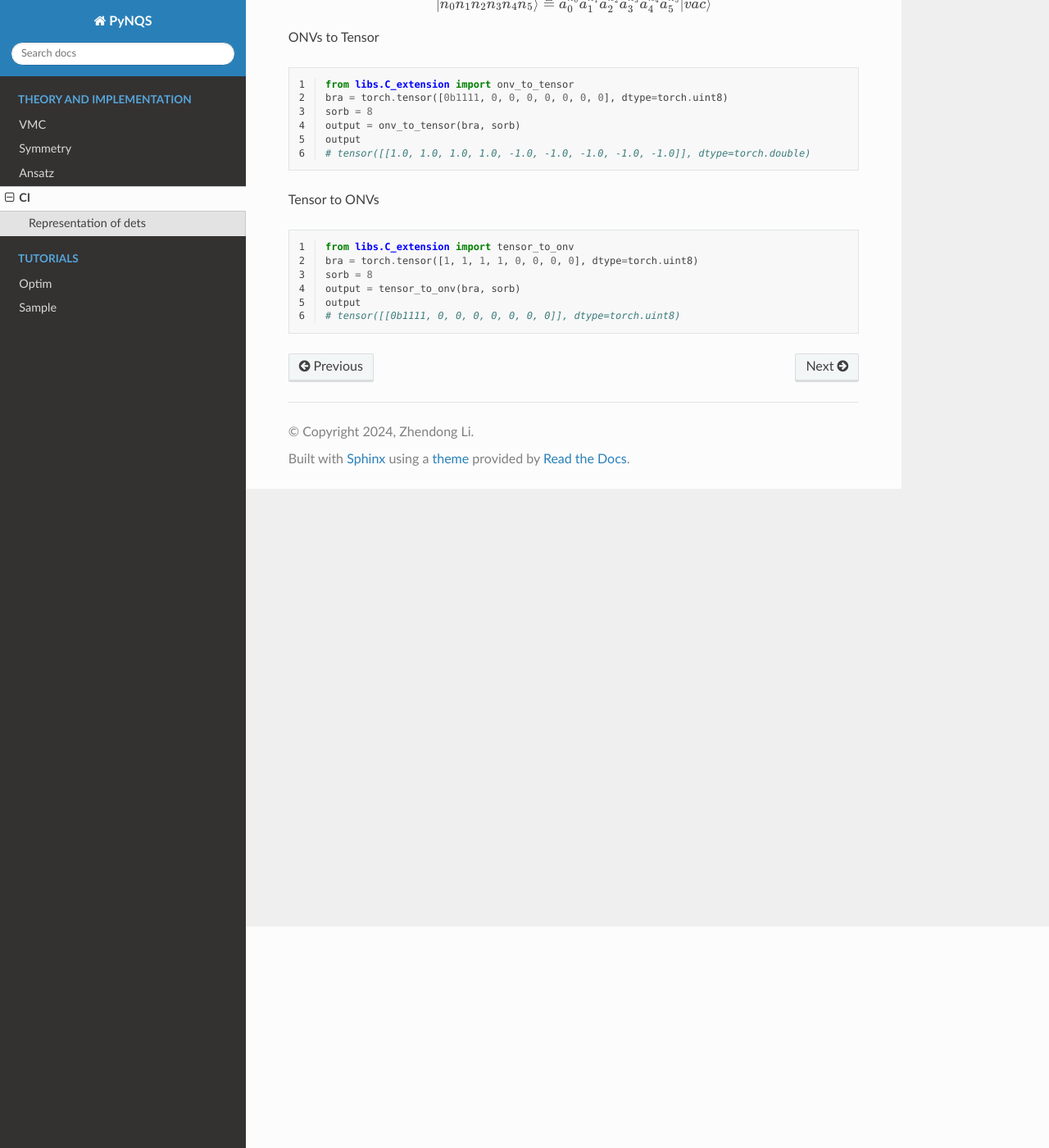
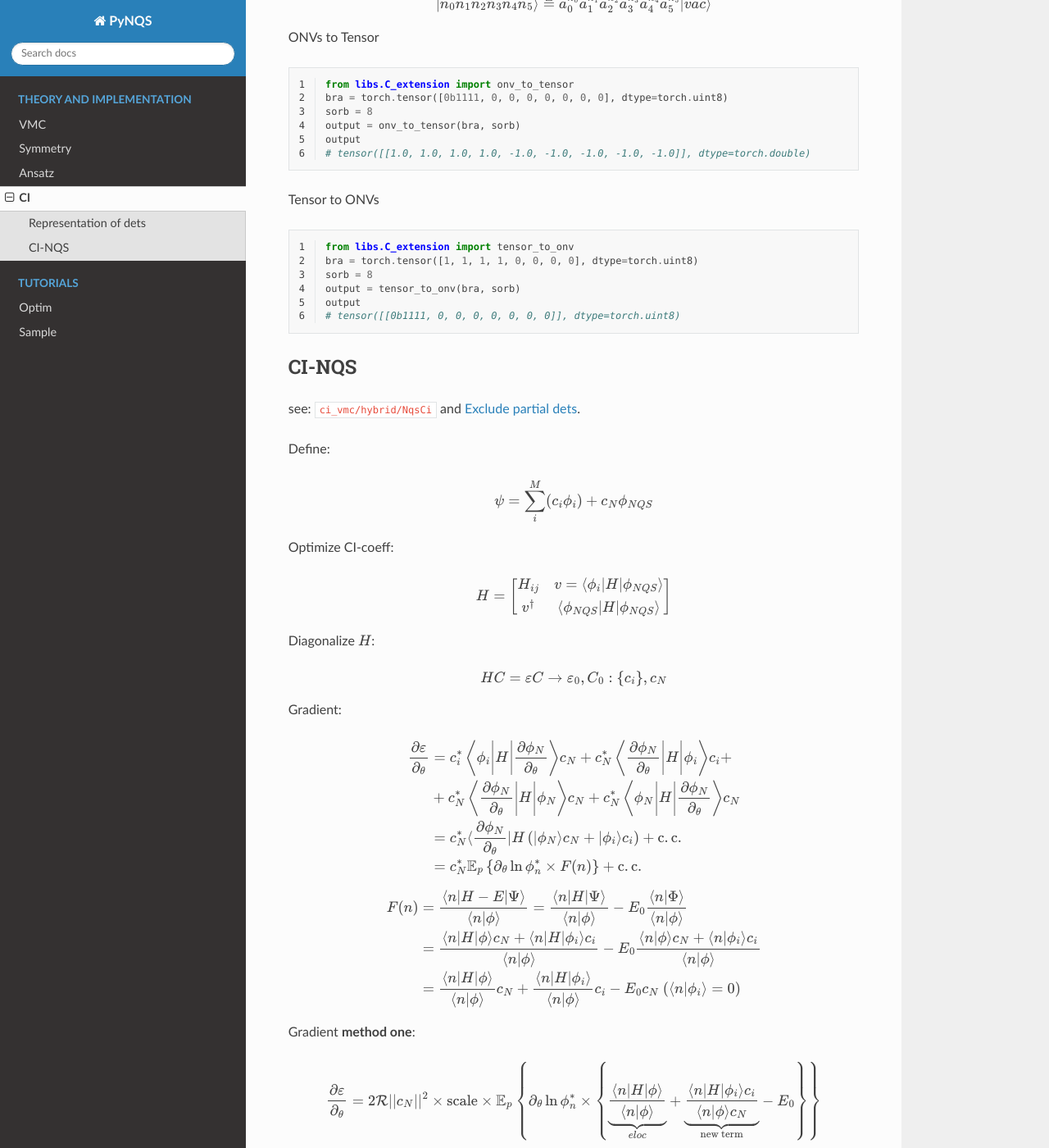
Before and after one commit to Quantum-Chemistry-Group-BNU/PyNQS, a Sphinx documentation site: the page built from docs/source/methods/ci.rst, in a window 1280 px wide and 1400 px high, scrolled down 270 px. Shown: the whole window at 82% size. Built offline with Sphinx 7.4.7 and the Read the Docs theme 2.0.0, drawn with Linux system fonts in a browser that asks for light colours; some of the changed text lies outside the part shown.

Commit message:
update source/ci

```diff
--- a/docs/source/index.rst
+++ b/docs/source/index.rst
@@ -1,6 +1,6 @@
 PyNQS
 #####
-**PyNQS** (Neural-Network Quantum States for Quantum Chemistry)
+**PyNQS**: Neural-Network Quantum States for Quantum Chemistry based on PyTorch
 
 .. toctree::
    :maxdepth: 2
--- a/docs/source/methods/ansatz.rst
+++ b/docs/source/methods/ansatz.rst
@@ -45,7 +45,7 @@ Mix-Ansatz
 
 Define: :math:`\psi_{(n)} = \phi_{(n)}f_{(n)}, n ~\sim |\phi_{(n)}|^2`.
 :math:`\phi_{(n)}` is **MPS-RNN**,
-:math:`f_{(n)}` is **RBM**, **Transformer** and **MLP**
+:math:`f_{(n)}` is **RBM**, **Transformer**.
 
 see: ``vmc/ansatz/multi/MultiPsi``
 
--- a/docs/source/methods/ci.rst
+++ b/docs/source/methods/ci.rst
@@ -35,3 +35,83 @@ Tensor to ONVs
     output = tensor_to_onv(bra, sorb)
     output
     # tensor([[0b1111, 0, 0, 0, 0, 0, 0, 0]], dtype=torch.uint8)
+
+
+CI-NQS
+======
+
+see: ``ci_vmc/hybrid/NqsCi`` and :ref:`remove_dets`.
+
+Define:
+
+.. math::
+    \psi = \sum_i^{M}(c_i\phi_i) + c_N\phi_{NQS}
+
+
+Optimize CI-coeff:
+
+.. math::
+    H =
+    \begin{bmatrix}
+    H_{ij} & v = \Braket{\phi_{i}|H|\phi_{NQS}} \\
+    v^{\dagger} & \Braket{\phi_{NQS}|H|\phi_{NQS}}
+    \end{bmatrix}
+
+Diagonalize :math:`H`:
+
+.. math::
+    \begin{align}
+    HC & = \varepsilon C \rightarrow \varepsilon_0, C_0:\{c_i\},c_N
+    \end{align}
+
+
+Gradient:
+
+.. math::
+    \begin{align}
+    \frac{\partial\varepsilon}{\partial_\theta} & =
+    c_i^*\Braket{\phi_i|H|\frac{\partial\phi_{N}}{\partial_\theta}}c_N +
+    c_N^*\Braket{\frac{\partial\phi_{N}}{\partial_\theta}|H|\phi_i}c_i + \\
+    & + c_N^*\Braket{\frac{\partial\phi_{N}}{\partial_\theta}|H|\phi_{N}}c_N +
+    c_N^*\Braket{\phi_{N}|H|\frac{\partial\phi_{N}}{\partial_\theta}}c_N \\
+    & = c_N^*\bra{\frac{\partial\phi_{N}}{\partial_\theta}}H\left( \ket{\phi_N}c_N + \ket{\phi_i}c_i  \right) + \mathrm{c.c.} \\
+    & = c_N^*\mathbb{E}_p\left\{ \partial_{\theta}\ln\phi_{n}^* \times F(n) \right\} + \mathrm{c.c.}
+    \end{align}
+
+.. math::
+    \begin{align}
+    F(n) & = \frac{\Braket{n|H-E|\Psi}}{\Braket{n|\phi}} =
+        \frac{\Braket{n|H|\Psi}}{\Braket{n|\phi}} - E_0\frac{\Braket{n|\Phi}}{\Braket{n|\phi}} \\
+    & = \frac{\Braket{n|H|\phi}c_N + \Braket{n|H|\phi_i}c_i}{\Braket{n|\phi}} - E_0
+        \frac{\Braket{n|\phi}c_N + \Braket{n|\phi_i}c_i}{\Braket{n|\phi}} \\
+    & = \frac{\Braket{n|H|\phi}}{\Braket{n|\phi}}c_N +
+        \frac{\Braket{n|H|\phi_i}}{\Braket{n|\phi}}c_i - E_0c_N \ (\Braket{n|\phi_i} = 0)
+    \end{align}
+
+Gradient **method one**:
+
+.. math::
+    \frac{\partial\varepsilon}{\partial_\theta} = 2\mathcal{R}||c_N||^2 \times \mathrm {scale} \times \mathbb{E}_p\left\{
+    \partial_{\theta}\ln\phi_{n}^* \times \left\{\underbrace{\frac{\Braket{n|H|\phi}}{\Braket{n|\phi}}}_{eloc} +
+         \underbrace{ \frac{\Braket{n|H|\phi_i}c_i}{\Braket{n|\phi}c_N}}_{\text{new term}} - E_0 \right\}
+    \right\}
+
+
+Gradient **method two**:
+
+.. math::
+    \frac{\partial\varepsilon}{\partial_\theta} = 2\mathcal{R}c_N^* \times \mathrm{scale} \times \mathbb{E}_p \left\{
+    \partial_{\theta}\ln\phi_{n}^* \times
+    \left[\frac{\Braket{n|H|\phi}}{\Braket{n|\phi}} c_N +
+    \frac{\Braket{n|H|\phi_i}}{\Braket{n|\phi}}c_i - E_0 c_N
+    \right]
+    \right\}
+
+Calculation details:
+
+.. math::
+    \begin{align}
+    \Braket{\phi_{NQS}|H|\phi_{NQS}} & = \mathcal{R}\mathbb{E}_p[eloc] \\
+    \Braket{\phi_i | H | \phi_{NQS}} & = \sum_j^{j \in {SD_i}}\Braket{i|H|j} \Braket{j|\phi_{NQS}} \\
+    \frac{\Braket{n|H|\phi_i}c_i}{\Braket{n|\phi}c_N} & = \frac{\Braket{n|H|i}c_i}{\Braket{n|\phi}c_N} \\
+    \end{align}
--- a/docs/source/methods/symmetry.rst
+++ b/docs/source/methods/symmetry.rst
@@ -49,9 +49,11 @@ see:
     ``vmc/ansatz/utils/symmetry_mask``
 
 
----------------------------
+.. _remove_dets:
+
+--------------------
 Exclude partial dets
----------------------------
+--------------------
 
 Using Binary Search to exclude partial dets
 
```
